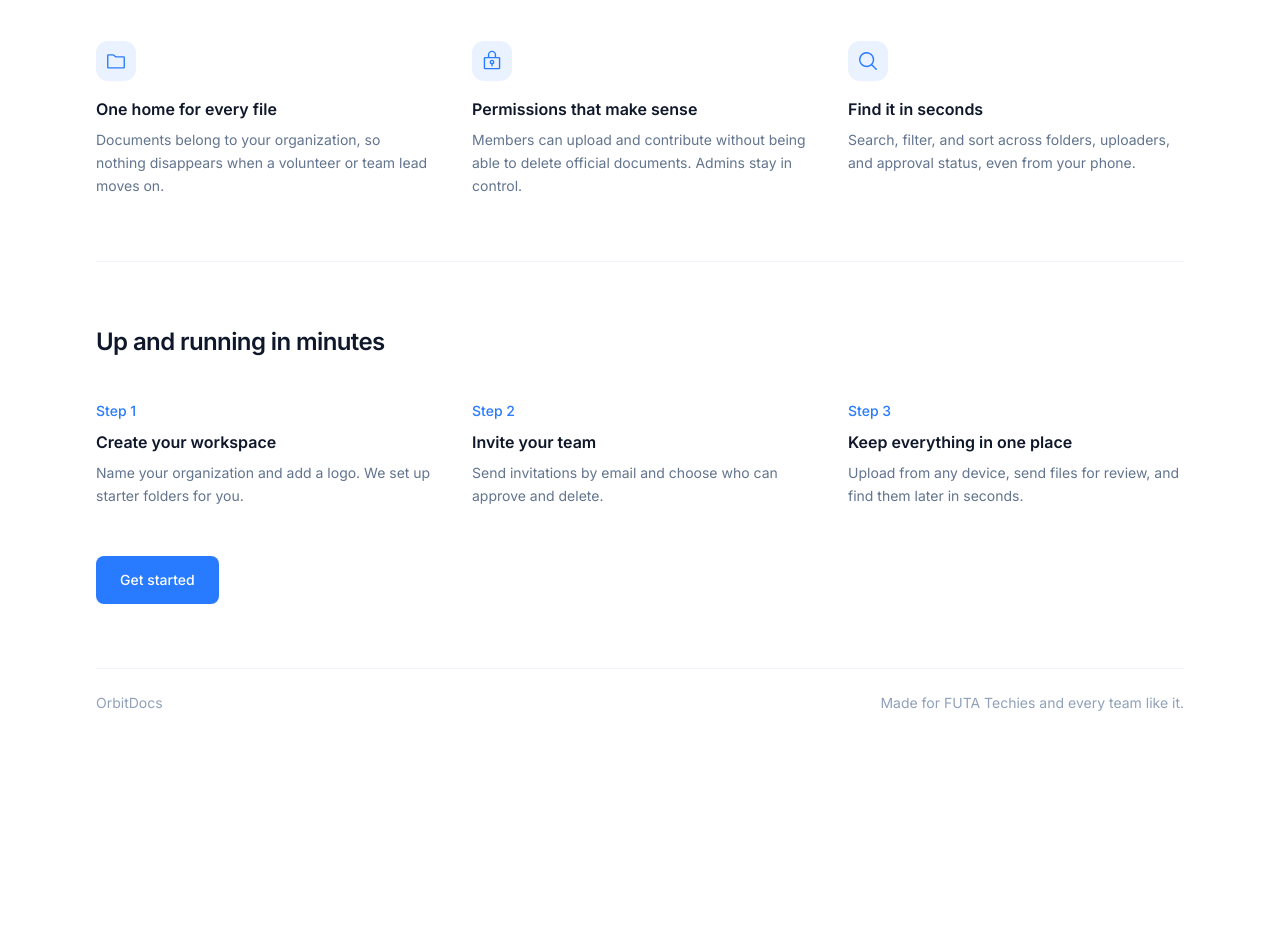
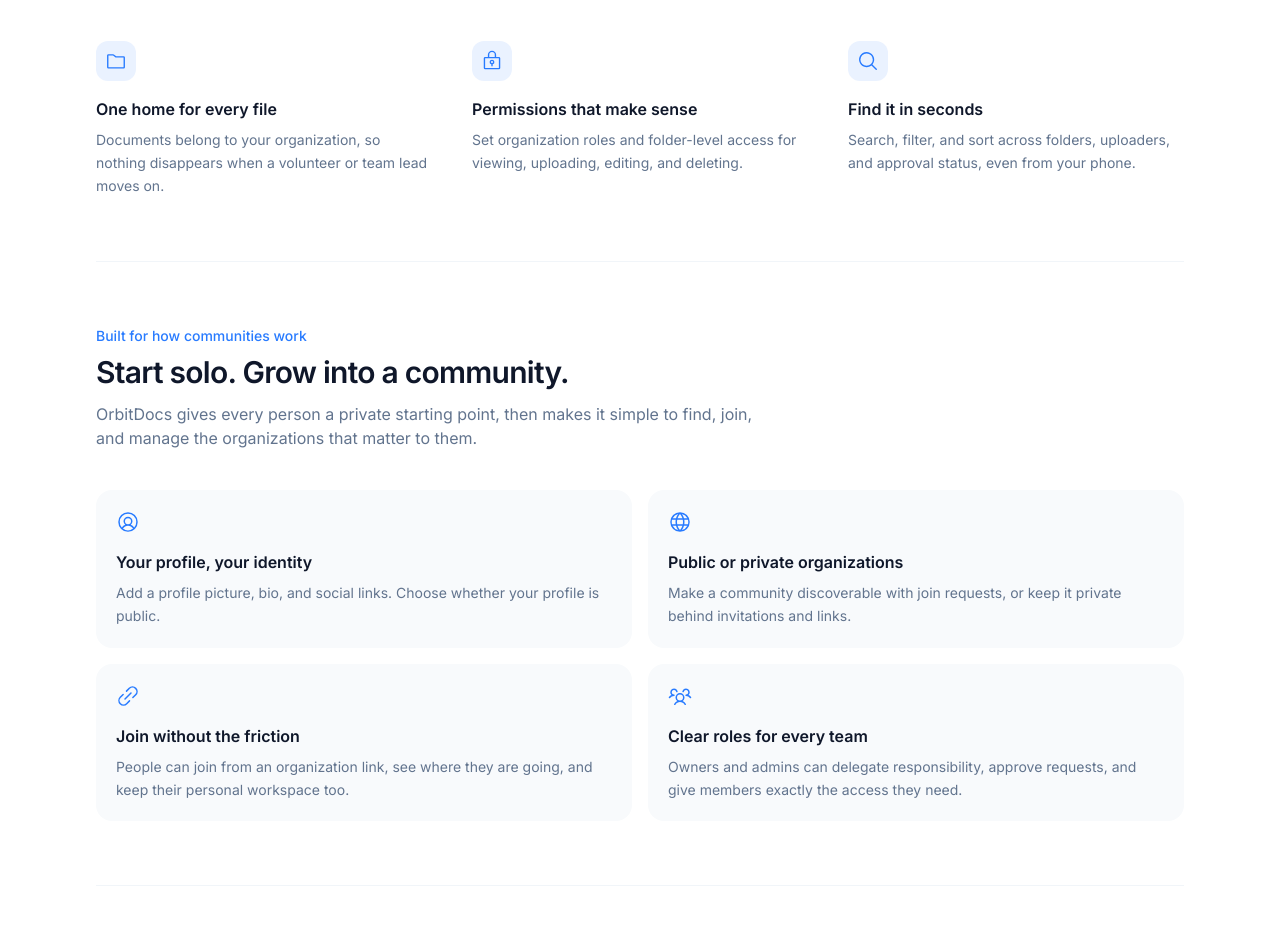
Before and after one commit to fasakinhenry/orbitdocs, a React (Vite) app: page / in a window 1280 px wide. Shown: the part 1040-1992 px from the top of the page. Before the commit the page ends 1777 px from the top, so only its background shows below. Built offline with nearby package versions, Linux system fonts and the light colour scheme; no server answers.

Commit message:
feat: Updated the landing page to reflect the latest platform capabilities

```diff
--- a/src/pages/Landing.tsx
+++ b/src/pages/Landing.tsx
@@ -1,17 +1,17 @@
 import { Link } from 'react-router-dom'
-import { FileDoc, FilePdf, FolderSimple, LockKey, MagnifyingGlass } from '@phosphor-icons/react'
+import { FileDoc, FilePdf, FolderSimple, Globe, LinkSimple, LockKey, MagnifyingGlass, UserCircle, UsersThree } from '@phosphor-icons/react'
 import { Logo, ghost, primary } from '../components/ui'
 
 const FEATURES = [
   { icon: FolderSimple, title: 'One home for every file', text: 'Documents belong to your organization, so nothing disappears when a volunteer or team lead moves on.' },
-  { icon: LockKey, title: 'Permissions that make sense', text: 'Members can upload and contribute without being able to delete official documents. Admins stay in control.' },
+  { icon: LockKey, title: 'Permissions that make sense', text: 'Set organization roles and folder-level access for viewing, uploading, editing, and deleting.' },
   { icon: MagnifyingGlass, title: 'Find it in seconds', text: 'Search, filter, and sort across folders, uploaders, and approval status, even from your phone.' },
 ]
 
 const STEPS = [
-  ['Create your workspace', 'Name your organization and add a logo. We set up starter folders for you.'],
-  ['Invite your team', 'Send invitations by email and choose who can approve and delete.'],
-  ['Keep everything in one place', 'Upload from any device, send files for review, and find them later in seconds.'],
+  ['Start with your personal workspace', 'Sign up and get a private workspace immediately. Create an organization only when you are ready.'],
+  ['Bring people in your way', 'Invite by email or username, share a join link, or let people discover your public organization.'],
+  ['Keep everything in one place', 'Upload from any device, send files for review, and control access folder by folder.'],
 ]
 
 function Preview() {
@@ -68,6 +68,27 @@ export default function Landing() {
           ))}
         </section>
         <section className="border-t border-slate-100 py-16">
+          <div className="max-w-2xl">
+            <p className="text-sm font-medium text-brand">Built for how communities work</p>
+            <h2 className="mt-2 text-2xl font-semibold tracking-tight md:text-3xl">Start solo. Grow into a community.</h2>
+            <p className="mt-3 text-slate-500">OrbitDocs gives every person a private starting point, then makes it simple to find, join, and manage the organizations that matter to them.</p>
+          </div>
+          <div className="mt-10 grid gap-4 md:grid-cols-2">
+            {[
+              { icon: UserCircle, title: 'Your profile, your identity', text: 'Add a profile picture, bio, and social links. Choose whether your profile is public.' },
+              { icon: Globe, title: 'Public or private organizations', text: 'Make a community discoverable with join requests, or keep it private behind invitations and links.' },
+              { icon: LinkSimple, title: 'Join without the friction', text: 'People can join from an organization link, see where they are going, and keep their personal workspace too.' },
+              { icon: UsersThree, title: 'Clear roles for every team', text: 'Owners and admins can delegate responsibility, approve requests, and give members exactly the access they need.' },
+            ].map(({ icon: Icon, title, text }) => (
+              <div key={title} className="rounded-2xl bg-slate-50 p-5">
+                <Icon size={24} className="text-brand" />
+                <h3 className="mt-4 font-semibold">{title}</h3>
+                <p className="mt-2 text-sm leading-relaxed text-slate-500">{text}</p>
+              </div>
+            ))}
+          </div>
+        </section>
+        <section className="border-t border-slate-100 py-16">
           <h2 className="text-2xl font-semibold tracking-tight">Up and running in minutes</h2>
           <ol className="mt-10 grid gap-10 md:grid-cols-3">
             {STEPS.map(([t, d], i) => (
@@ -75,6 +96,7 @@ export default function Landing() {
             ))}
           </ol>
           <div className="mt-12"><Link to="/signup" className={`${primary} h-12 px-6 text-base`}>Get started</Link></div>
+          <div className="mt-6"><Link to="/organizations" className="text-sm font-medium text-brand hover:text-brand-dark">Explore public organizations</Link></div>
         </section>
       </main>
       <footer className="flex flex-wrap items-center justify-between gap-2 border-t border-slate-100 py-6 text-sm text-slate-400">
```
